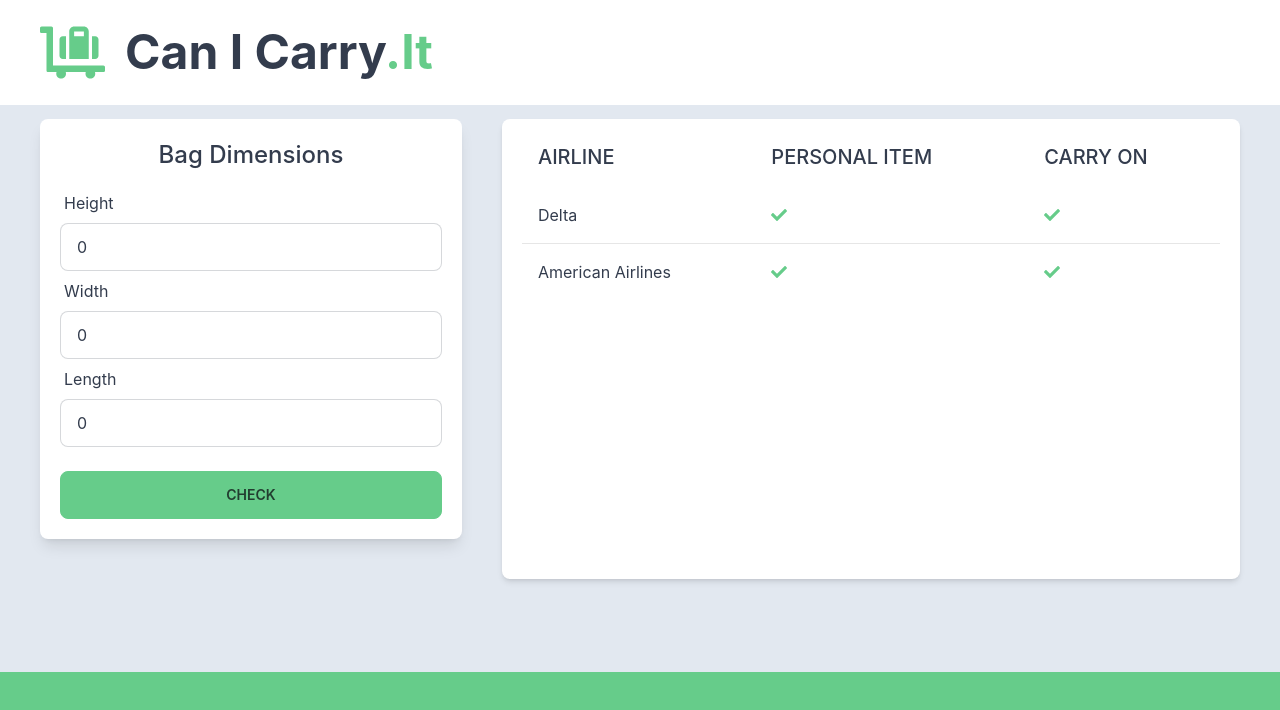
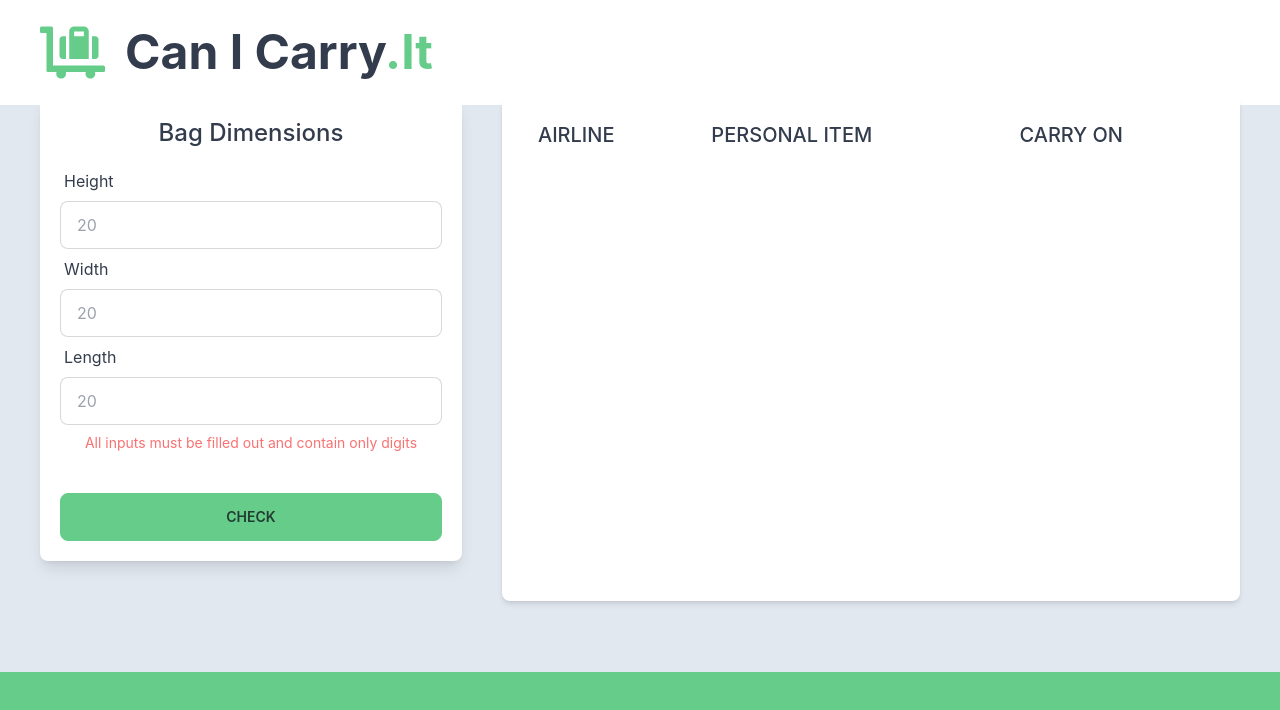
Before and after one commit to chandler-barlow/can-i-carry-it, a React (Create React App) app: page / in a window 1280 px wide. Both pictures are taken after a click on the button "CHECK". Shown: the top 710 px of the page. Built offline with nearby package versions, Linux system fonts and the light colour scheme.

Commit message:
form validation

```diff
--- a/src/App/@Components/BagDimensionForm.tsx
+++ b/src/App/@Components/BagDimensionForm.tsx
@@ -12,48 +12,34 @@
 export const BagDimensionsForm: React.FC<
   BagDimensionsFormProps
 > = ({ handleSubmit }) => {
-  const [width, setWidth] = React.useState(0);
-  const [height, setHeight] = React.useState(0);
-  const [length, setLength] = React.useState(0);
+  const [width, setWidth] = React.useState("");
+  const [height, setHeight] = React.useState("");
+  const [length, setLength] = React.useState("");
+  const [error, setError] = React.useState(false);
 
   function _handleSubmit(
     e: React.MouseEvent<HTMLButtonElement, MouseEvent>
   ): void {
-    handleSubmit(height, width, length);
-  }
+    e.preventDefault();
+    const isInvalid = (n: string) =>
+      /\D/g.test(n) || n === "";
+    const error =
+      isInvalid(width) ||
+      isInvalid(height) ||
+      isInvalid(length);
 
-  function validNumber(n: number): boolean {
-    return n >= 0;
-  }
+    if (error) {
+      setError(true);
+      return;
+    }
 
-  function handleHeight(
-    e: React.ChangeEvent<HTMLInputElement>
-  ): void {
-    const sHeight: string = e.target.value;
-    const nHeight: number = Number(sHeight);
-    if (validNumber(nHeight)) {
-      setHeight(nHeight);
-    }
-  }
-
-  function handleWidth(
-    e: React.ChangeEvent<HTMLInputElement>
-  ): void {
-    const sWidth: string = e.target.value;
-    const nWidth: number = Number(sWidth);
-    if (validNumber(nWidth)) {
-      setWidth(nWidth);
-    }
-  }
-
-  function handleLength(
-    e: React.ChangeEvent<HTMLInputElement>
-  ): void {
-    const sLength: string = e.target.value;
-    const nLength: number = Number(sLength);
-    if (validNumber(nLength)) {
-      setLength(nLength);
-    }
+    setError(false);
+    handleSubmit(
+      Number(height),
+      Number(width),
+      Number(length)
+    );
+    return;
   }
 
   return (
@@ -68,26 +54,33 @@
       <Input
         label="Height"
         placeholder="20"
-        value={height.toString()}
-        onChange={handleHeight}
+        value={height}
+        onChange={(e) => setHeight(e.target.value)}
       />
 
       <Input
         label="Width"
         placeholder="20"
-        value={width.toString()}
-        onChange={handleWidth}
+        value={width}
+        onChange={(e) => setWidth(e.target.value)}
       />
 
       <Input
         label="Length"
         placeholder="20"
-        value={length.toString()}
-        onChange={handleLength}
+        value={length}
+        onChange={(e) => setLength(e.target.value)}
       />
 
+      {error && (
+        <p className="text-error mt-2 mb-0 text-sm">
+          All inputs must be filled out and contain only
+          digits
+        </p>
+      )}
+
       <button
-        className="btn w-full btn-primary mt-6"
+        className="btn w-full btn-primary mt-10"
         onClick={_handleSubmit}
       >
         Check
```
